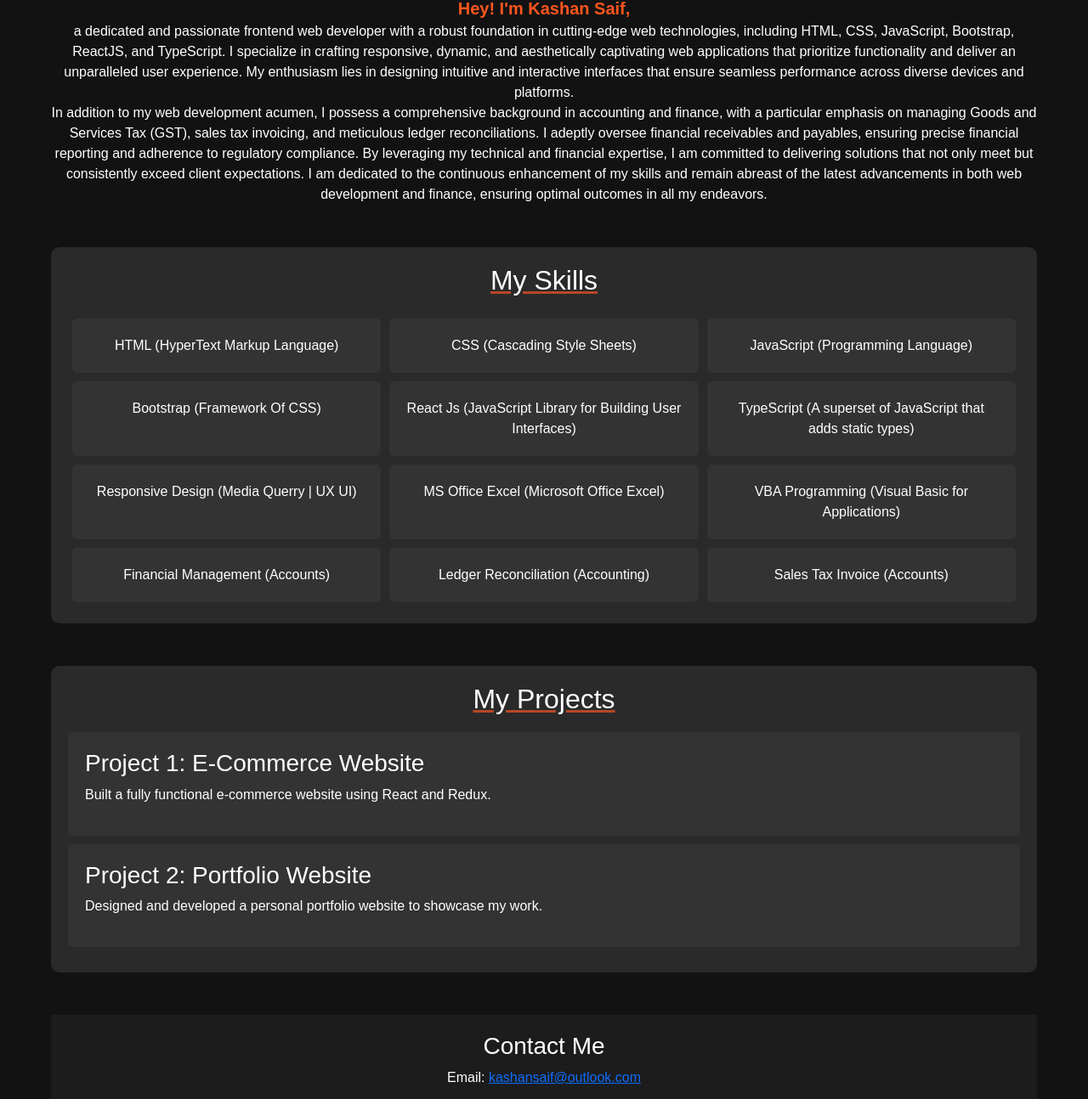
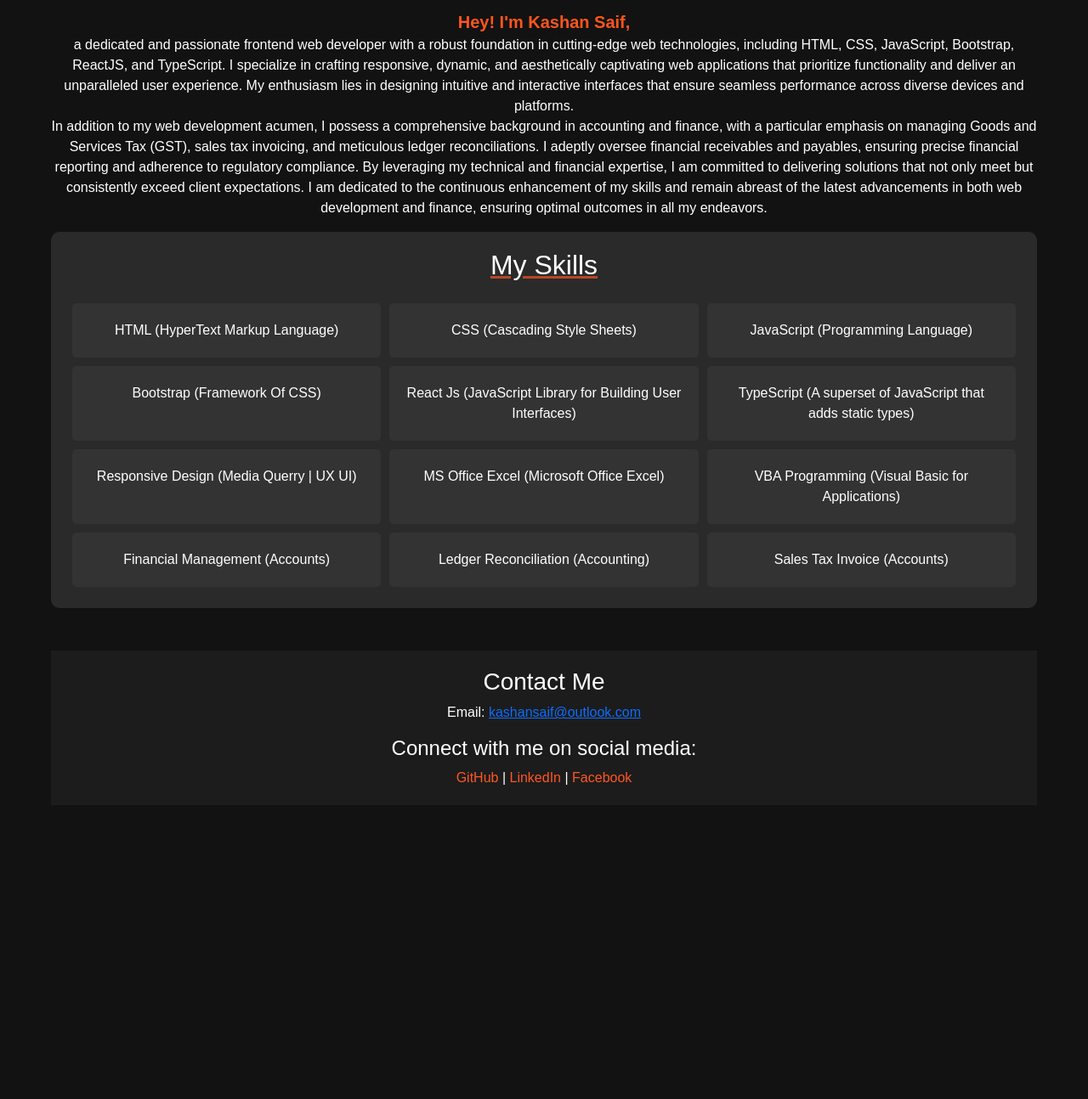
Before and after one commit to kashansaif/MyBasicPortfolio, a plain HTML site: page index.html in a window 1280 px wide. Shown: the part 533-1827 px from the top of the page at 85% size. After the commit the page ends 1501 px from the top, so only its background shows below. Drawn offline with nearby package versions, Linux system fonts and the light colour scheme.

Commit message:
Update index.html

```diff
--- a/index.html
+++ b/index.html
@@ -167,7 +167,7 @@
       </header>
 
       <!-- Introduction Section -->
-      <section id="introduction" class="introduction-section fade-in">
+      <section id="introduction" class="introduction-section fade-in mt-3">
         <h2 class="section-title">Introduction</h2>
         <p class="text-center">
           <strong>Hey! I'm Kashan Saif,</strong>a dedicated and passionate frontend web developer with a robust
@@ -186,7 +186,7 @@
       </section>
 
       <!-- Skills Section -->
-      <section id="skills" class="skills-section fade-in">
+      <section id="skills" class="skills-section fade-in mt-3">
         <h2 class="section-title">My Skills</h2>
         <div class="skills">
           <div class="skill-card">HTML <span>(HyperText Markup Language)</span></div>
@@ -201,19 +201,6 @@
           <div class="skill-card">Financial Management <span>(Accounts)</span></div>
           <div class="skill-card">Ledger Reconciliation <span>(Accounting)</span></div>
           <div class="skill-card">Sales Tax Invoice <span>(Accounts)</span></div>
-        </div>
-      </section>
-
-      <!-- Projects Section -->
-      <section id="projects" class="projects-section fade-in">
-        <h2 class="section-title">My Projects</h2>
-        <div class="project-card">
-          <h3>Project 1: E-Commerce Website</h3>
-          <p>Built a fully functional e-commerce website using React and Redux.</p>
-        </div>
-        <div class="project-card">
-          <h3>Project 2: Portfolio Website</h3>
-          <p>Designed and developed a personal portfolio website to showcase my work.</p>
         </div>
       </section>
 
```
